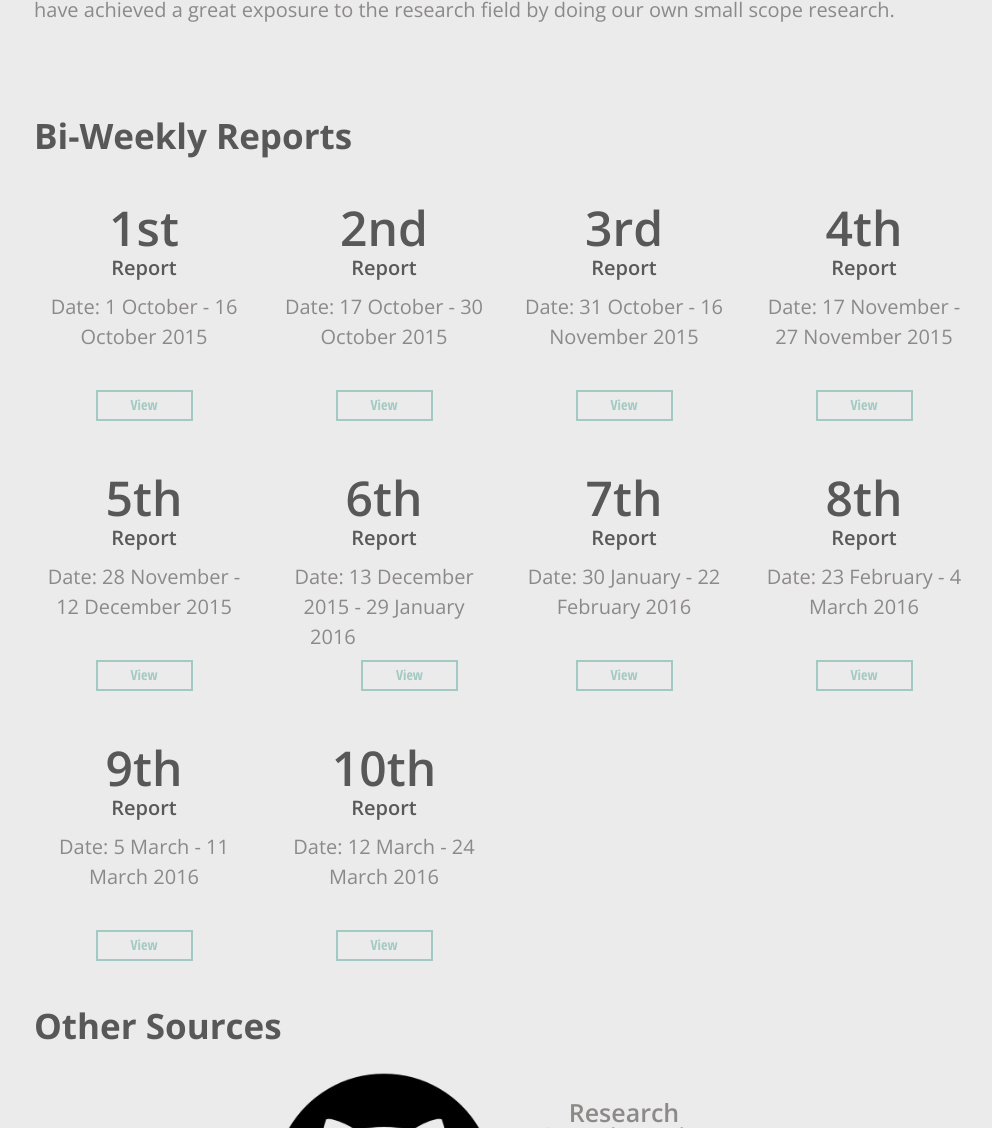
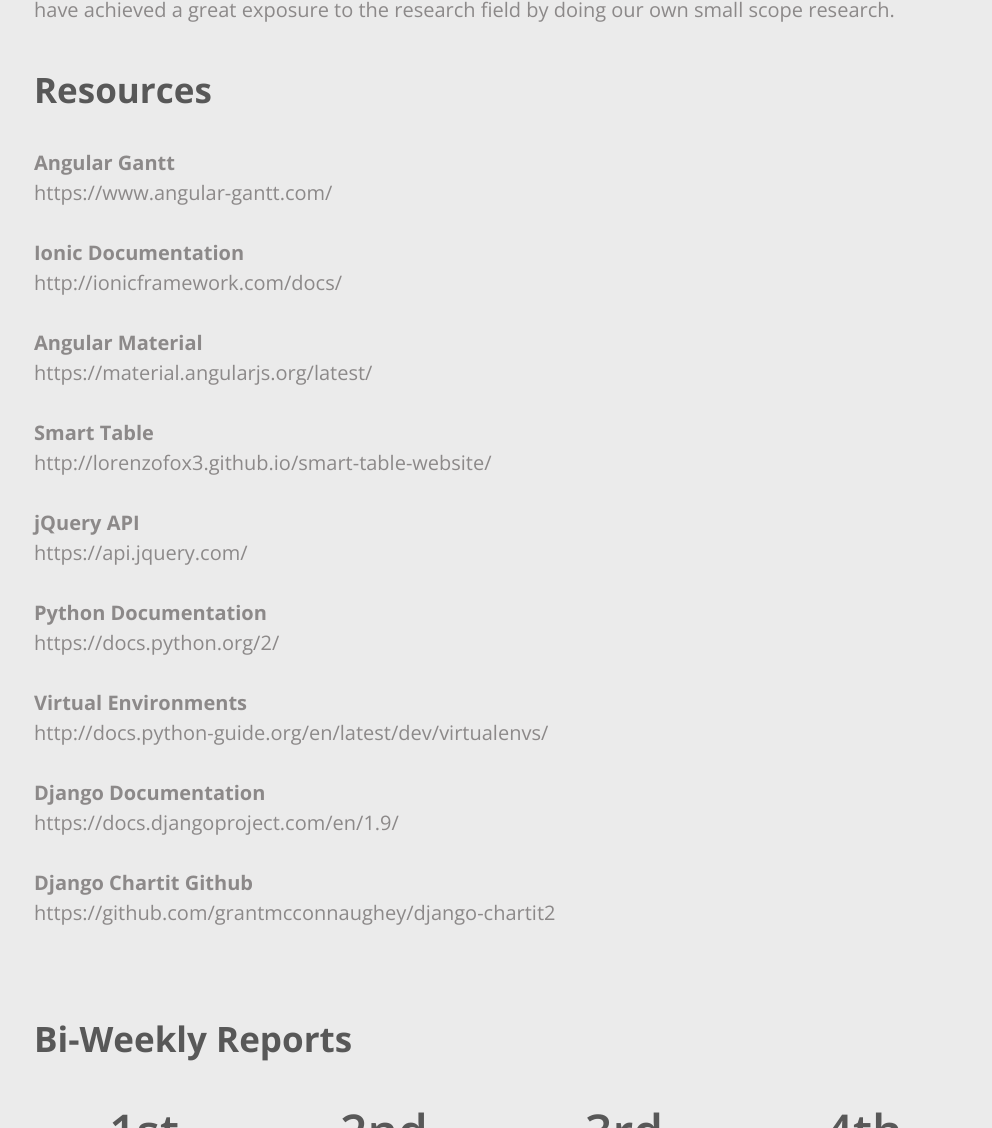
Before and after one commit to arvikachristy/ProjectPlaced2, a plain HTML site: page Documentation.html in a window 1280 px wide. Shown: the part 1316-2444 px from the top of the page, without its empty margins (136-1128 px from the left). Drawn offline with nearby package versions, Linux system fonts and the light colour scheme.

Commit message:
Resources

```diff
--- a/Documentation.html
+++ b/Documentation.html
@@ -66,9 +66,52 @@
 				<center><img src="images/achieve.jpg" alt=""></center>
 				Generally, the technical achievement was divided into frontend and backend development. Although along the way we both needed to learn how both ends work in order to achieve our goals. Because of the small number of team members, it was easier for us to switch between tasks.<br>
 				Research development played a huge role within our project due to the nature of the company itself. Mainly, we worked together on most of the conduction of the research. From this experience, we have achieved a great exposure to the research field by doing our own small scope research.
+			</div>
+
+			<div class="grid_12">
+				<h2>Resources</h2>
+
+				<b>Angular Gantt</b>
+				 <br><a href="https://www.angular-gantt.com/">https://www.angular-gantt.com/</a>
+				 <br><br>
+
+				 <b>Ionic Documentation</b>
+				 <br><a href="http://ionicframework.com/docs/">http://ionicframework.com/docs/</a>
+				 <br><br>
+
+				 <b>Angular Material</b>
+				 <br><a href="https://material.angularjs.org/latest/">https://material.angularjs.org/latest/</a>
+				 <br><br>
+
+				 <b>Smart Table</b>
+				 <br><a href="http://lorenzofox3.github.io/smart-table-website/">http://lorenzofox3.github.io/smart-table-website/</a>
+				 <br><br>
+
+				 <b>jQuery API</b>
+				 <br><a href="https://api.jquery.com/">https://api.jquery.com/</a>
+				 <br><br>
+
+				 <b>Python Documentation</b>
+				 <br><a href="https://docs.python.org/2/">https://docs.python.org/2/</a>
+				 <br><br>
+
+				 <b>Virtual Environments</b>
+				 <br><a href="http://docs.python-guide.org/en/latest/dev/virtualenvs/">http://docs.python-guide.org/en/latest/dev/virtualenvs/</a>
+				 <br><br>
+
+				<b>Django Documentation</b>
+				 <br><a href="https://docs.djangoproject.com/en/1.9/">https://docs.djangoproject.com/en/1.9/</a>
+				  <br><br>
+
+				<b>Django Chartit Github</b>
+				 <br><a href="https://github.com/grantmcconnaughey/django-chartit2">https://github.com/grantmcconnaughey/django-chartit2</a>
+
+
 
 
 			</div>
+
+
 		</div>
 			<div class="container_12">
 				<div class="gallery">
```
